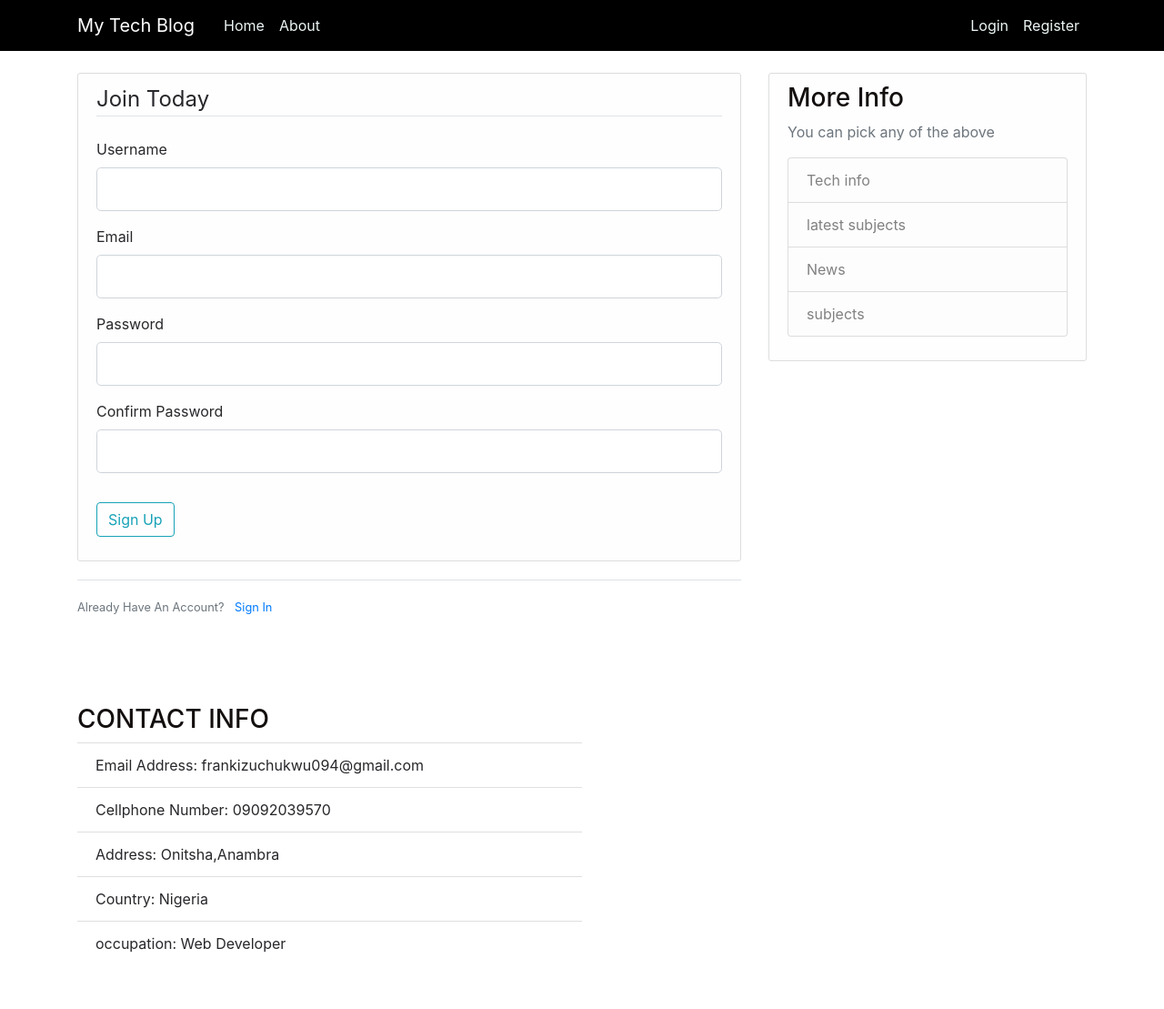
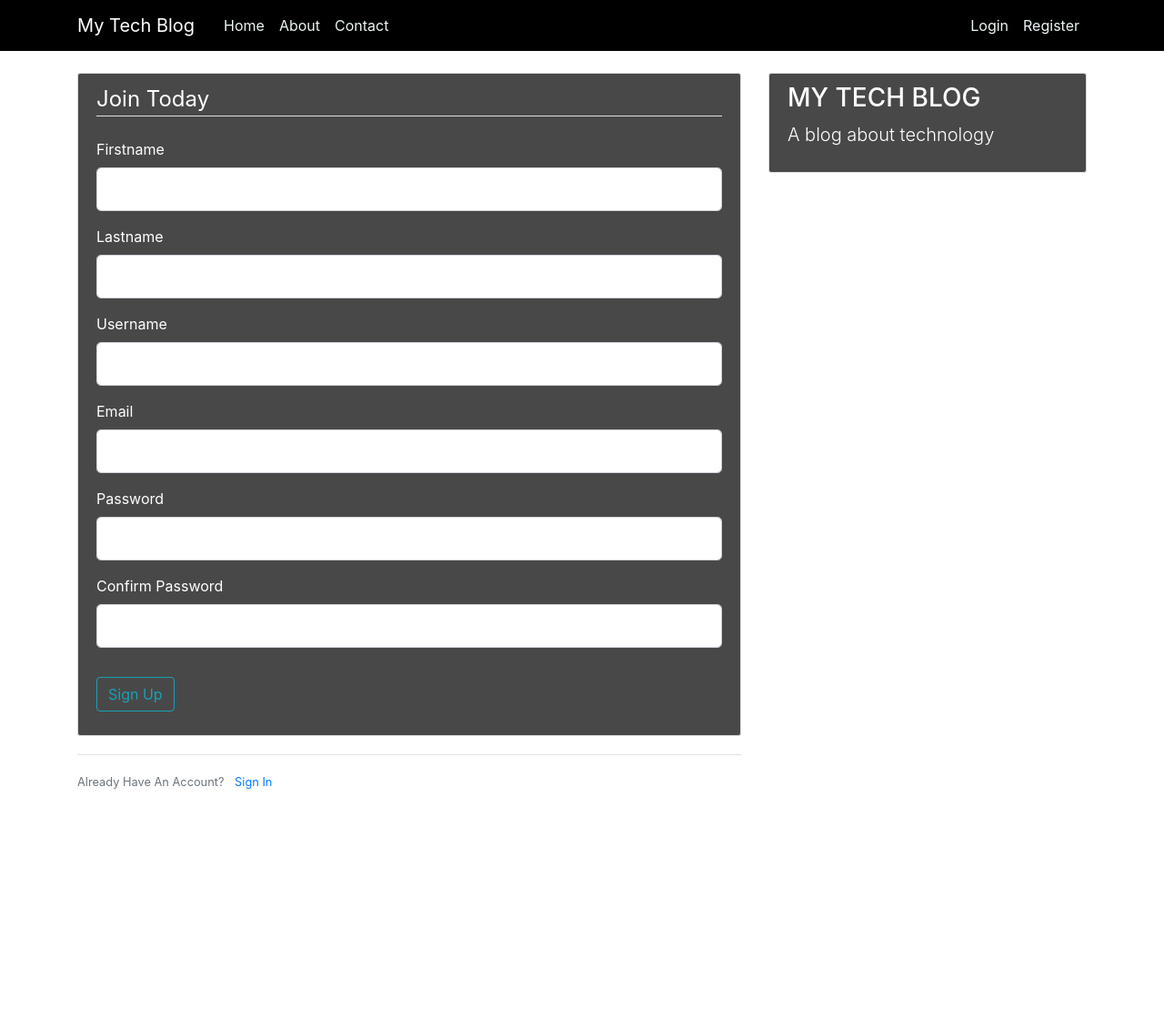
Before and after one commit to Cashie11/AltSchool-Backend-Second-Semester-Examination-Project, a Flask app: page /register in a window 1280 px wide. Shown: the whole page at 91% size. After the commit the page ends 867 px from the top, so only its background shows below. Run offline with Flask 2, Linux system fonts and the light colour scheme; parts of the project's set-up code (start-up, migrations or seed data) failed here and were passed over; some libraries are stand-ins or nearby versions.

Commit message:
added changes

```diff
--- a/flaskblog/forms.py
+++ b/flaskblog/forms.py
@@ -7,6 +7,10 @@ from flaskblog.models import User
 
 
 class RegistrationForm(FlaskForm):
+    firstname = StringField('Firstname',
+                           validators=[DataRequired(), Length(min=2, max=20)])
+    lastname = StringField('Lastname',
+                           validators=[DataRequired(), Length(min=2, max=20)])
     username = StringField('Username',
                            validators=[DataRequired(), Length(min=2, max=20)])
     email = StringField('Email',
@@ -36,6 +40,12 @@ class LoginForm(FlaskForm):
 
 
 class UpdateAccountForm(FlaskForm):
+    firstname = StringField('Firstname',
+                           validators=[DataRequired(), Length(min=2, max=20)])
+    lastname = StringField('Lastname',
+                           validators=[DataRequired(), Length(min=2, max=20)])
+    username = StringField('Username',
+                           validators=[DataRequired(), Length(min=2, max=20)])
     username = StringField('Username',
                            validators=[DataRequired(), Length(min=2, max=20)])
     email = StringField('Email',
--- a/flaskblog/routes.py
+++ b/flaskblog/routes.py
@@ -22,6 +22,9 @@ def home():
 def about():
     return render_template('about.html', title='About')
 
+@app.route("/contact")
+def contact():
+    return render_template('contact.html', title='Contact')
 
 @app.route("/register", methods=['GET', 'POST'])
 def register():
@@ -83,6 +86,8 @@ def account():
             picture_file = save_picture(form.picture.data)
             current_user.image_file = picture_file
         current_user.username = form.username.data
+        current_user.firstname = form.firstname.data
+        current_user.lastname = form.lastname.data
         current_user.email = form.email.data
         db.session.commit()
         flash('Your account has been updated!', 'success')
--- a/flaskblog/static/main.css
+++ b/flaskblog/static/main.css
@@ -9,6 +9,19 @@ body::before {
 
 .hmmm{
   margin-right: 10px;
+}
+
+/* .fmm{
+  color: #fff;
+  background-color: #140f0f;
+} */
+
+.fmm h3, p {
+  color: #fff;
+}
+
+.clearfix p{
+  color: #000;
 }
 
 body {
@@ -38,7 +51,8 @@ body {
   }
 
   .content-section {
-    background: #fffefe;
+    background: #494848;
+    color: #fff;
     padding: 10px 20px;
     border: 1px solid #dddddd;
     border-radius: 3px;
@@ -46,7 +60,7 @@ body {
   }
 
   .article-title {
-    color: #131212;
+    color: #fdf5f5;
   }
 
   a.article-title:hover {
--- a/flaskblog/templates/home.html
+++ b/flaskblog/templates/home.html
@@ -42,7 +42,7 @@
 {% endblock content %}
 <section class="p-5">
   <div class="container">
-    <h3 class="text-center">CONTACT INFO</h3>
+    <h3>CONTACT INFO</h3>
       <ul class="list-group list-group-flush hmmm">
         <li class="list-group-item">Email Address:<span class="fw-bold"> frankizuchukwu094@gmail.com</span></li>
         <li class="list-group-item">Cellphone Number:<span class="fw-bold"> 09092039570</span></li>
@@ -53,4 +53,3 @@
     </div>
     </div>
   </div>
-</section>
--- a/flaskblog/templates/layout.html
+++ b/flaskblog/templates/layout.html
@@ -28,6 +28,7 @@
             <div class="navbar-nav mr-auto">
               <a class="nav-item nav-link" href="{{ url_for('home') }}">Home</a>
               <a class="nav-item nav-link" href="{{ url_for('about') }}">About</a>
+              <a class="nav-item nav-link" href="{{ url_for('contact') }}">Contact</a>
             </div>
             <!-- Navbar Right Side -->
             <div class="navbar-nav">
@@ -51,6 +52,9 @@
             {% if messages %}
               {% for category, message in messages %}
                 <div class="alert alert-{{ category }}">
+                  <button type="button" class="m1-2 mb-1 close" data-dismiss="alert" aria-label="Close">
+                    <span aria-hidden="true">&times;</span>
+                </button>
                   {{ message }}
                 </div>
               {% endfor %}
@@ -60,35 +64,16 @@
         </div>
         <div class="col-md-4">
           <div class="content-section">
-            <h3>More Info</h3>
-            <p class='text-muted'>You can pick any of the above
-              <ul class="list-group">
-                <li class="list-group-item list-group-item-light">Tech info</li>
-                <li class="list-group-item list-group-item-light">latest subjects</li>
-                <li class="list-group-item list-group-item-light">News</li>
-                <li class="list-group-item list-group-item-light">subjects</li>
-              </ul>
-            </p>
-          </div>
+            <div class="fmm">
+              <h3>MY TECH BLOG</h3>
+              <p class="lead">A blog about technology</p>
+            </div>
         </div>
       </div>
     </main>
     <br>
     <br>
-    <section class="p-5">
-      <div class="container">
-        <h3>CONTACT INFO</h3>
-          <ul class="list-group list-group-flush hmmm">
-            <li class="list-group-item">Email Address:<span class="fw-bold"> frankizuchukwu094@gmail.com</span></li>
-            <li class="list-group-item">Cellphone Number:<span class="fw-bold"> 09092039570</span></li>
-            <li class="list-group-item">Address:<span class="fw-bold"> Onitsha,Anambra</span></li>
-            <li class="list-group-item">Country:<span class="fw-bold"> Nigeria</span></li>
-            <li class="list-group-item">occupation:<span class="fw-bold"> Web Developer</span></li>
-          </ul>
-        </div>
-        </div>
-      </div>
-    </section>
+
 
 
     <!-- Optional JavaScript -->
--- a/flaskblog/templates/register.html
+++ b/flaskblog/templates/register.html
@@ -6,6 +6,37 @@
             <fieldset class="form-group">
                 <legend class="border-bottom mb-4">Join Today</legend>
                 <div class="form-group">
+
+                    {{ form.firstname.label(class="form-control-label") }}
+
+                    {% if form.firstname.errors %}
+                        {{ form.firstname(class="form-control form-control-lg is-invalid") }}
+                        <div class="invalid-feedback">
+                            {% for error in form.firstname.errors %}
+                                <span>{{ error }}</span>
+                            {% endfor %}
+                        </div>
+                    {% else %}
+                        {{ form.firstname(class="form-control form-control-lg") }}
+                    {% endif %}
+                </div>
+                <div class="form-group">
+
+                    {{ form.lastname.label(class="form-control-label") }}
+
+                    {% if form.lastname.errors %}
+                        {{ form.lastname(class="form-control form-control-lg is-invalid") }}
+                        <div class="invalid-feedback">
+                            {% for error in form.lastname.errors %}
+                                <span>{{ error }}</span>
+                            {% endfor %}
+                        </div>
+                    {% else %}
+                        {{ form.lastname(class="form-control form-control-lg") }}
+                    {% endif %}
+                </div>
+                <div class="form-group">
+
                     {{ form.username.label(class="form-control-label") }}
 
                     {% if form.username.errors %}
```
Also changed, not shown: flaskblog/templates/about.html (+4 -4 lines), flaskblog/templates/account.html (+30 -0 lines), flaskblog/templates/contact.html (added, +25 -0 lines), instance/site.db.
